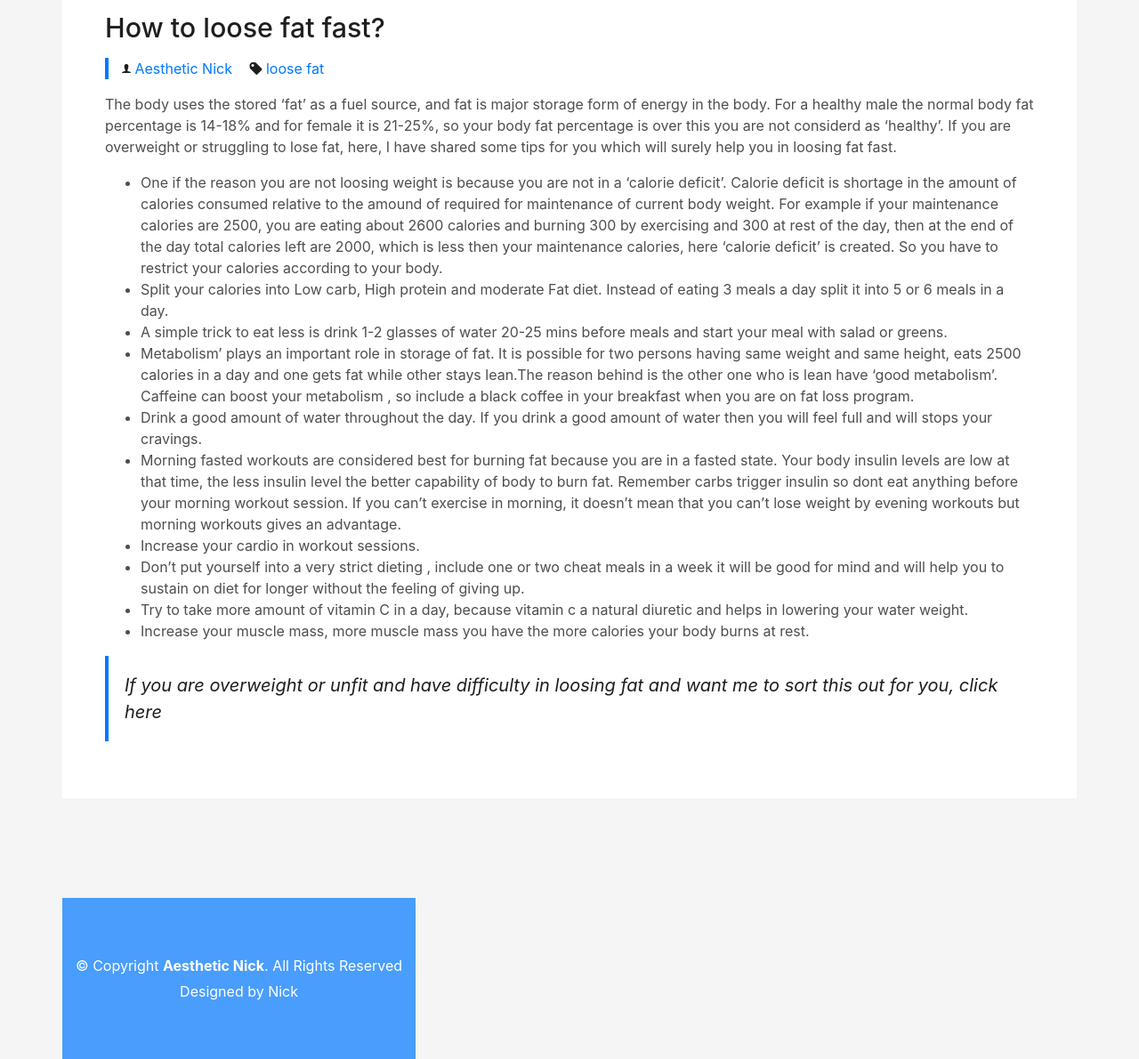
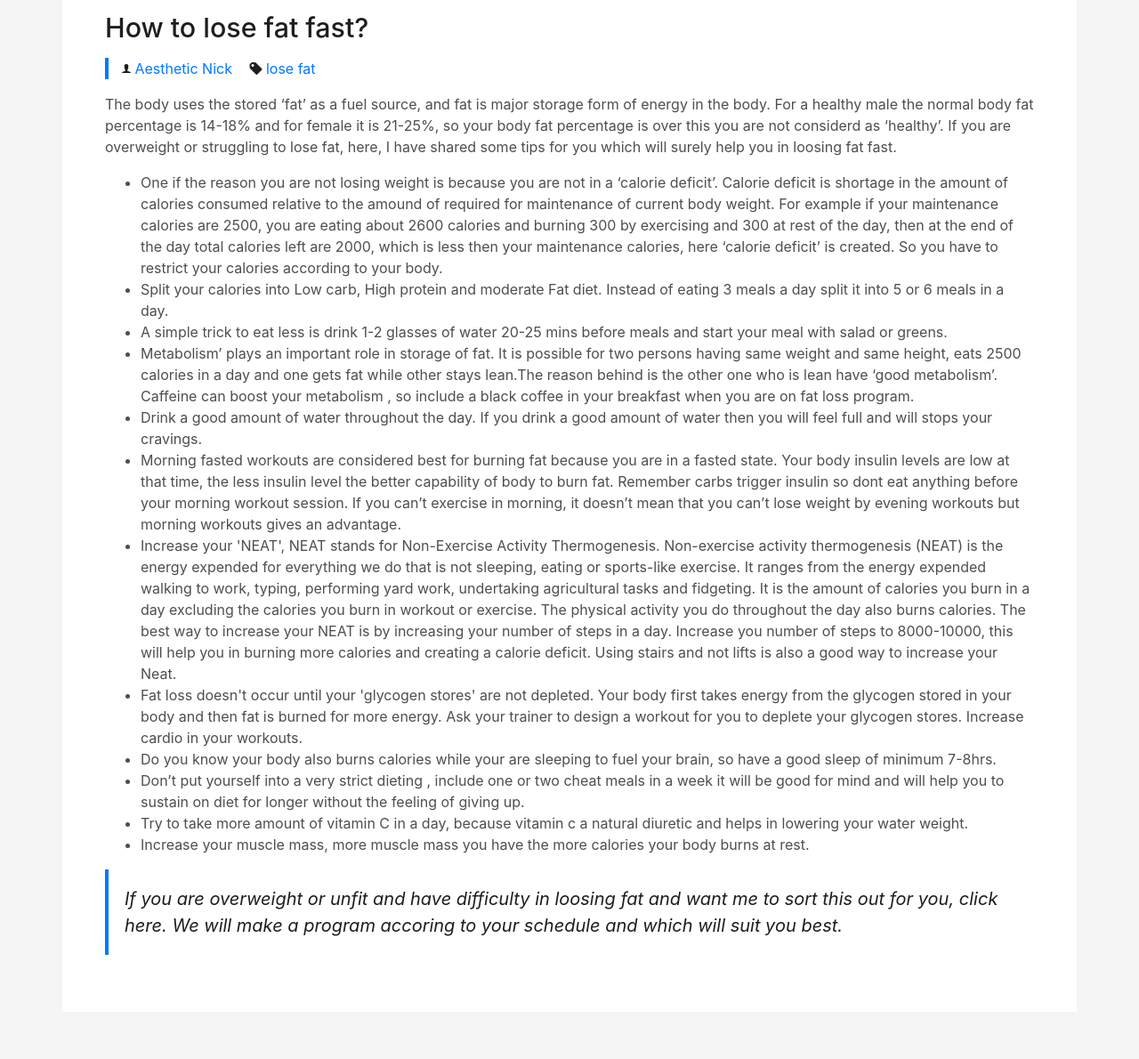
Before and after one commit to AestheticNick/Aesthetic-Nick-Portfolio, a plain HTML site: page fatloss.html in a window 1280 px wide. Shown: the part 880-2070 px from the top of the page at 89% size. Drawn offline with Linux system fonts and the light colour scheme; files whose address does not match are found by name.

Commit message:
Add files via upload

```diff
--- a/fatloss.html
+++ b/fatloss.html
@@ -2,7 +2,7 @@
 <html lang="en">
 <head>
   <meta charset="utf-8">
-  <title>How to loose fat fast?</title>
+  <title>How to lose fat fast?</title>
   <meta content="width=device-width, initial-scale=1.0" name="viewport">
   <meta content="" name="keywords">
   <meta content="" name="description">
@@ -36,7 +36,7 @@
   <!--/ Nav Star /-->
   <nav class="navbar navbar-b navbar-trans navbar-expand-md fixed-top" id="mainNav">
     <div class="container">
-      <a class="navbar-brand js-scroll" href="#page-top">Aesthetic Nick</a>
+      <a class="navbar-brand js-scroll" href="index.html">Aesthetic Nick</a>
       <button class="navbar-toggler collapsed" type="button" data-toggle="collapse" data-target="#navbarDefault"
         aria-controls="navbarDefault" aria-expanded="false" aria-label="Toggle navigation">
         <span></span>
@@ -75,7 +75,7 @@
     <div class="intro-content display-table">
       <div class="table-cell">
         <div class="container">
-          <h2 class="intro-title mb-4"><br>How to loose fat fast?</h2>
+          <h2 class="intro-title mb-4"><br>How to lose fat fast?</h2>
           <ol class="breadcrumb d-flex justify-content-center">
             <li class="breadcrumb-item">
               <a href="#">Home</a>
@@ -101,7 +101,7 @@
               <img src="img/post-2.jpeg" class="img-fluid" alt="">
             </div>
             <div class="post-meta">
-              <h1 class="article-title">How to loose fat fast?</h1>
+              <h1 class="article-title">How to lose fat fast?</h1>
               <ul>
                 <li>
                   <span class="ion-ios-person"></span>
@@ -109,7 +109,7 @@
                 </li>
                 <li>
                   <span class="ion-pricetag"></span>
-                  <a href="#">loose fat</a>
+                  <a href="#">lose fat</a>
                 </li>
                 <!--<li>
                   <span class="ion-chatbox"></span>
@@ -124,7 +124,7 @@
                 If you are overweight or struggling to lose fat, here, I have shared some tips for you which will surely help you in loosing fat fast.
 
                <ul>
-               <li> One if the reason you are not loosing weight is because you are not in a ‘calorie deficit’. Calorie deficit is shortage in the amount of calories consumed relative to the amound of required for maintenance of current body weight. For example if your maintenance calories are 2500, you are eating about 2600 calories and burning 300 by exercising and 300 at rest of the day, then at the end of the day total calories left are 2000, which is less then your maintenance calories, here ‘calorie deficit’ is created. So you have to restrict your calories according to your body.<br>
+               <li> One if the reason you are not losing weight is because you are not in a ‘calorie deficit’. Calorie deficit is shortage in the amount of calories consumed relative to the amound of required for maintenance of current body weight. For example if your maintenance calories are 2500, you are eating about 2600 calories and burning 300 by exercising and 300 at rest of the day, then at the end of the day total calories left are 2000, which is less then your maintenance calories, here ‘calorie deficit’ is created. So you have to restrict your calories according to your body.<br>
 </li>
                 <li>Split your calories into Low carb, High protein and moderate Fat diet. Instead of eating 3 meals a day split it into 5 or 6 meals in a day.<br>
 </li>
@@ -135,7 +135,10 @@
 <br></li>
                  <li>Morning fasted workouts are considered best for burning fat because you are in a fasted state. Your body insulin levels are low at that time, the less insulin level the better capability of body to burn fat. Remember carbs trigger insulin so dont eat anything before your morning workout session. If you can’t exercise in morning, it doesn’t mean that you can’t lose weight by evening workouts but morning workouts gives an advantage.<br></li>
 
-                 <li>Increase your cardio in workout sessions.<br></li>
+                 <li> Increase your 'NEAT', NEAT stands for Non-Exercise Activity Thermogenesis. Non-exercise activity thermogenesis (NEAT) is the energy expended for everything we do that is not sleeping, eating or sports-like exercise. It ranges from the energy expended walking to work, typing, performing yard work, undertaking agricultural tasks and fidgeting. It is the amount of calories you burn in a day excluding the calories you burn in workout or exercise. The physical activity you do throughout the day also burns calories. The best way to increase your NEAT is by increasing your number of steps in a day. Increase you number of steps to 8000-10000, this will help you in burning more calories and creating a calorie deficit. Using stairs and not lifts is also a good way to increase your Neat.</li>
+
+                 <li>Fat loss doesn't occur until your 'glycogen stores' are not depleted. Your body first takes energy from the glycogen stored in your body and then fat is burned for more energy. Ask your trainer to design a workout for you to deplete your glycogen stores. Increase cardio in your workouts.<br></li>
+                 <li> Do you know your body also burns calories while your are sleeping to fuel your brain, so have a good sleep of minimum 7-8hrs.</li>
 
                   <li>Don’t put yourself into a very strict dieting , include one or two cheat meals in a week it will be good for mind and will help you to sustain on diet for longer without the feeling of giving up.<br></li>
 
@@ -146,7 +149,7 @@
 
               </p>
               <blockquote class="blockquote">
-                <p class="mb-0"><a href="https://mailchi.mp/0e59dd2d6246/aestheticnick ">If you are overweight or unfit and have difficulty in loosing fat and want me to sort this out for you, click here</p>
+                <p class="mb-0"><a href="https://mailchi.mp/0e59dd2d6246/aestheticnick ">If you are overweight or unfit and have difficulty in loosing fat and want me to sort this out for you, click here. We will make a program accoring to your schedule and which will suit you best.</p>
               </blockquote>
              </a>
             </div>
```
